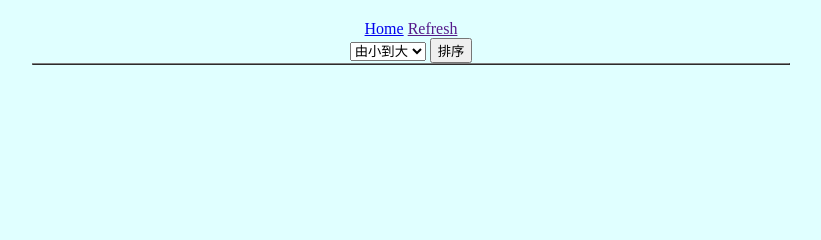
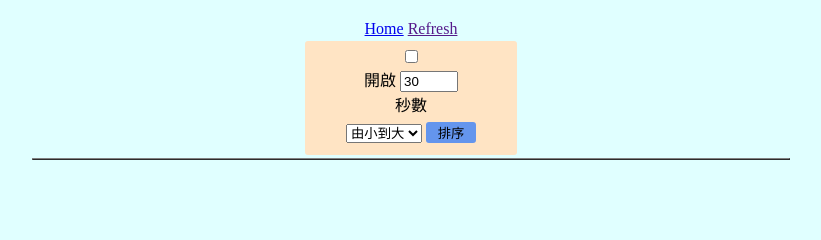
Before and after one commit to willy9288/flaskdemo, a Flask app: template templates/pm25.html in a window 1280 px wide. Shown: the part 115-355 px from the top of the page, without its empty margins (229-1050 px from the left). Run offline with Flask 3, Linux system fonts and the light colour scheme; the template is opened without the code that fills it, so the values that code supplies are empty.

Commit message:
增加 JS功能

```diff
--- a/templates/pm25.html
+++ b/templates/pm25.html
@@ -32,6 +32,29 @@
                 width: 90%;
             }
         }
+
+        #reload-sec {
+            width: 50px;
+        }
+
+        .panel1 {
+            width: 200px;
+            margin: 3px auto;
+            background-color: bisque;
+            padding: 6px;
+            border-radius: 3px;
+        }
+
+        .bttn-styl {
+            background-color: cornflowerblue;
+            border: 0;
+            width: 50px;
+            border-radius: 3px;
+        }
+
+        form {
+            margin: 6px 0px;
+        }
     </style>
 </head>
 
@@ -40,13 +63,17 @@
     <h3>目前時間:{{dt["today"]}}</h3>
     <a href="/">Home</a>
     <a href="">Refresh</a>
+    <div class="panel1">
+        <input type="checkbox" name="check-reload" id="check-reload"><br>開啟
+        <input type="number" name="reload-sec" id="reload-sec"><br>秒數
         <form action="" method="POST">
             <select name="sort" id="sort">
                 <option value="true">由小到大</option>
                 <option value="false">由大到小</option>
             </select>
-        <button type="submit">排序</button>
+            <button class="bttn-styl" type="submit">排序</button>
         </form>
+    </div>
 
     <table border="1">
         <thead>
@@ -70,6 +97,58 @@
     <!-- {{dt["columns"]}} -->
     <!-- {{dt["values"]}} -->
 
+    <script>
+        // const sortBtn = document.querySelector("button");
+        const checkReload = document.querySelector("#check-reload");
+        const reloadSec = document.querySelector("#reload-sec");
+        // console.log(sortBtn);
+        // console.log(checkReload, reloadSec);
+        const delaySec = 30;
+        reloadSec.value = delaySec;
+
+        window.onload = function () {
+            // console.log(checkReload, reloadSec);
+
+            // 讀取
+            checkReload.checked = localStorage.getItem("CheckReload") ? true : false;
+            reloadSec.value = localStorage.getItem("ReloadSec") ? localStorage.getItem("ReloadSec") : delaySec;
+
+            // if (localStorage.getItem("CheckReload")) {
+            //     checkReload.checked = localStorage.getItem("CheckReload");
+            // };
+
+            // if (localStorage.getItem("ReloadSec")) {
+            //     reloadSec.value = localStorage.getItem("ReloadSec");
+            // };
+
+            setUpdateInterval()
+
+        };
+
+
+        checkReload.addEventListener("change", () => {
+            // console.log(checkReload.checked, reloadSec.value);
+
+            // 儲存
+            localStorage.setItem("CheckReload", checkReload.checked);
+            localStorage.setItem("ReloadSec", reloadSec.value);
+
+
+        });
+
+        function setUpdateInterval() {
+            if (checkReload.checked) {
+                console.log("start reload!!!!");
+                let sec = Number(reloadSec.value) * 1000;
+                setInterval((() => {
+                    window.location.reload();
+                }), sec);
+            };
+        };
+
+
+    </script>
+
 </body>
 
 </html>
```
Lines whose indentation alone changed are shown as unchanged.
